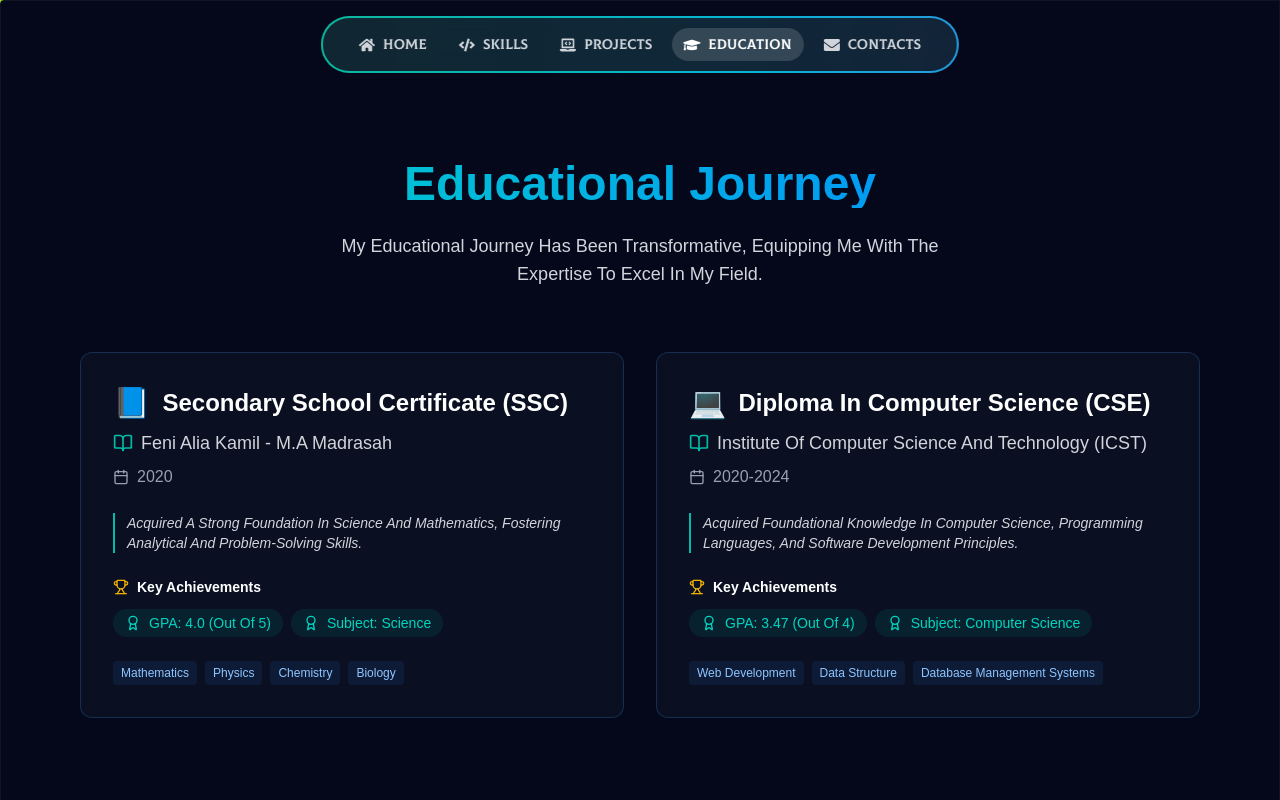
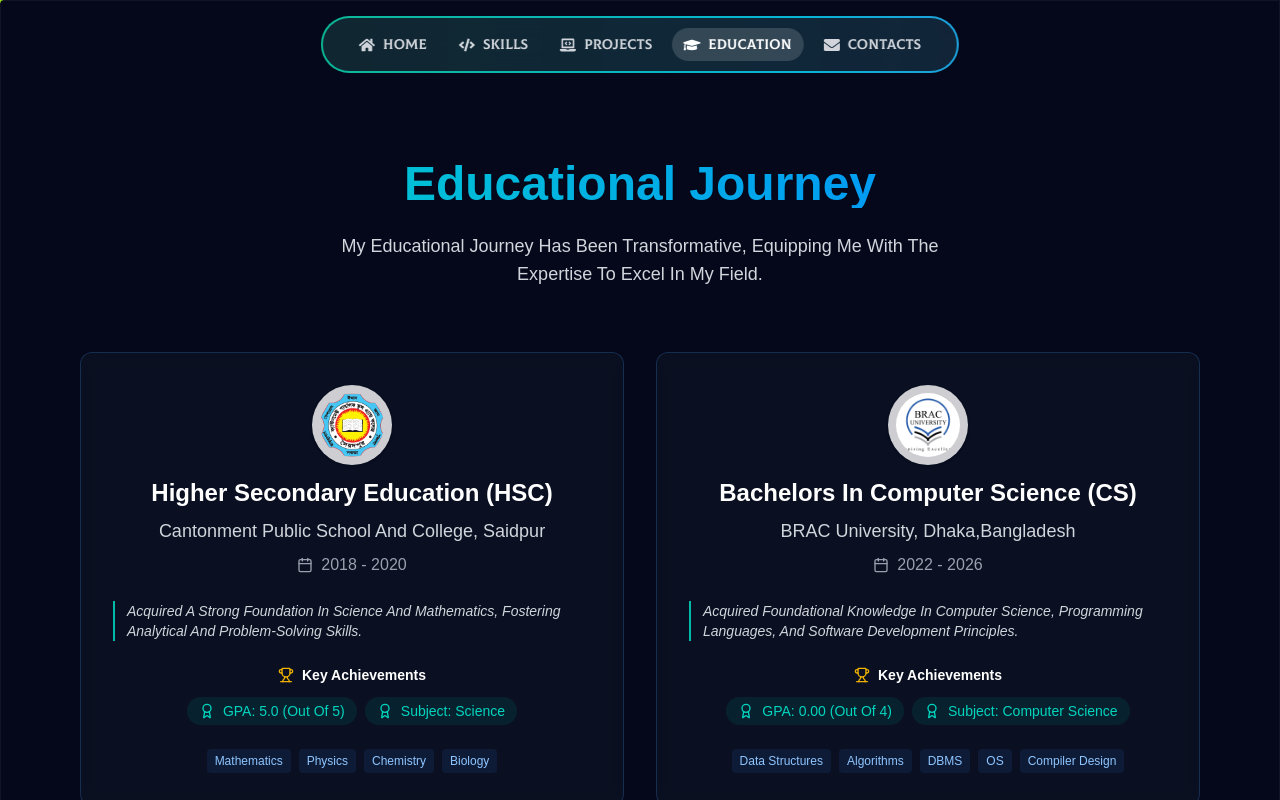
Before and after one commit to uzicodes/utsho-heaven-chowdhury, a Next.js app: page /education in a window 1280 px wide. Shown: the top 800 px of the page. Built offline with nearby package versions, Linux system fonts and the light colour scheme.

Commit message:
scaling the contents of the cards , adding logo and made all the contents centralized

```diff
--- a/src/app/education/page.tsx
+++ b/src/app/education/page.tsx
@@ -1,7 +1,4 @@
 "use client";
-
-
-
 
 import Navbar from '../Navbar';
 import { useState } from "react";
@@ -20,24 +17,24 @@ const EducationSection: React.FC = () => {
 
 	const educationData = [
 			{
-			degree: "Secondary School Certificate (SSC)",
-			school: "Feni Alia Kamil - M.A Madrasah ",
-			mascot: "📘",
-			year: "2020",
-			achievements: ["GPA: 4.0 (Out of 5)", "Subject: Science"],
+				degree: "Higher Secondary Education (HSC)",
+				school: "Cantonment Public School and College, Saidpur",
+				year: "2018 - 2020",
+				achievements: ["GPA: 5.0 (Out of 5)", "Subject: Science"],
 				skills: ["Mathematics", "Physics", "Chemistry", "Biology"],
 				description:
-				"Acquired a strong foundation in science and mathematics, fostering analytical and problem-solving skills.",
+					"Acquired a strong foundation in Science and Mathematics, fostering analytical and problem-solving skills.",
+				logo: "/cpscs.png",
 			},
 			{
-			degree: "Diploma in Computer Science (CSE)",
-			school: "Institute of Computer Science and Technology (ICST)",
-			mascot: "💻",
-			year: "2020-2024",
-			achievements: ["GPA: 3.47 (Out of 4)", "Subject: Computer Science"],
-			skills: ["Web Development", "Data Structure", "Database Management Systems"],
+				degree: "Bachelors in Computer Science (CS)",
+				school: "BRAC University, Dhaka,Bangladesh",
+				year: "2022 - 2026",
+				achievements: ["GPA: 0.00 (Out of 4)", "Subject: Computer Science"],
+				skills: ["Data Structures", "Algorithms", "DBMS", "OS", "Compiler Design"],
 				description:
 					"Acquired foundational knowledge in computer science, programming languages, and software development principles.",
+				logo: "/brac.png",
 			},
 	];
 
@@ -106,18 +103,22 @@ const EducationSection: React.FC = () => {
 							onMouseLeave={() => setHoveredIndex(null)}
 						>
 							<div className="space-y-6">
-								<div className="space-y-2">
-									<div className="flex items-center gap-3">
-										<span className="text-3xl">{edu.mascot}</span>
+																			<div className="space-y-2 text-center">
+																				<div className="flex flex-col items-center gap-3">
+																													<img
+																														src={edu.logo}
+																														alt={edu.school + ' logo'}
+																														className="h-20 w-20 object-contain rounded-full bg-white/80 p-2 shadow"
+																														style={{ maxWidth: '80px', maxHeight: '80px' }}
+																													/>
 																					<h3 className="text-2xl font-bold text-white">
 																						{edu.degree}
 																					</h3>
 																				</div>
-									<p className="text-lg text-gray-300 flex items-center gap-2">
-										<BookOpen className="w-5 h-5 text-teal-500" />
+																				<p className="text-lg text-gray-300 flex items-center justify-center gap-2">
 																					{edu.school}
 																				</p>
-									<p className="text-gray-400 flex items-center gap-2">
+																				<p className="text-gray-400 flex items-center justify-center gap-2">
 																					<Calendar className="w-4 h-4" />
 																					{edu.year}
 																				</p>
@@ -127,16 +128,16 @@ const EducationSection: React.FC = () => {
 									{edu.description}
 								</p>
 
-								<div className="space-y-3">
-									<h4 className="text-sm font-semibold text-white flex items-center gap-2">
+																<div className="space-y-3 text-center">
+																	<h4 className="text-sm font-semibold text-white flex items-center justify-center gap-2">
 																		<Trophy className="w-4 h-4 text-yellow-500" />
 																		Key Achievements
 																	</h4>
-									<div className="flex flex-wrap gap-2">
+																	<div className="flex flex-wrap justify-center gap-2">
 																		{edu.achievements.map((achievement, i) => (
 																			<div
 																				key={i}
-												className="px-3 py-1 rounded-full bg-teal-500/10 text-teal-400 flex items-center gap-2 text-sm"
+																				className="px-3 py-1 rounded-full bg-teal-500/10 text-teal-400 flex items-center gap-2 text-sm justify-center"
 																			>
 																				<Award className="w-4 h-4" />
 																				<span>{achievement}</span>
@@ -145,7 +146,7 @@ const EducationSection: React.FC = () => {
 																	</div>
 																</div>
 
-								<div className="flex flex-wrap gap-2">
+																<div className="flex flex-wrap justify-center gap-2">
 																	{edu.skills.map((skill, i) => (
 																		<span
 																			key={i}
```
Also changed, not shown: public/brac.png (added), public/cpscs.png (added). Lines whose indentation alone changed are shown as unchanged.
